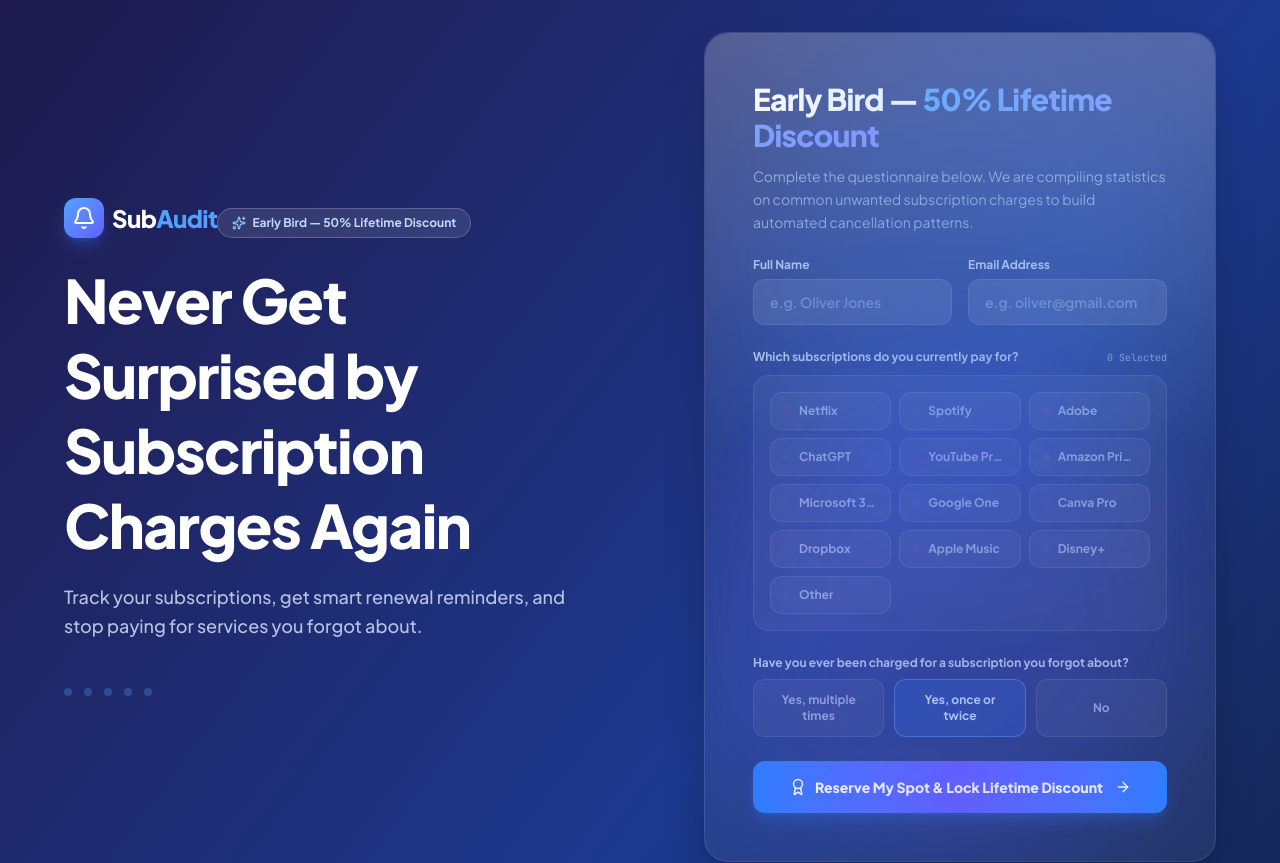
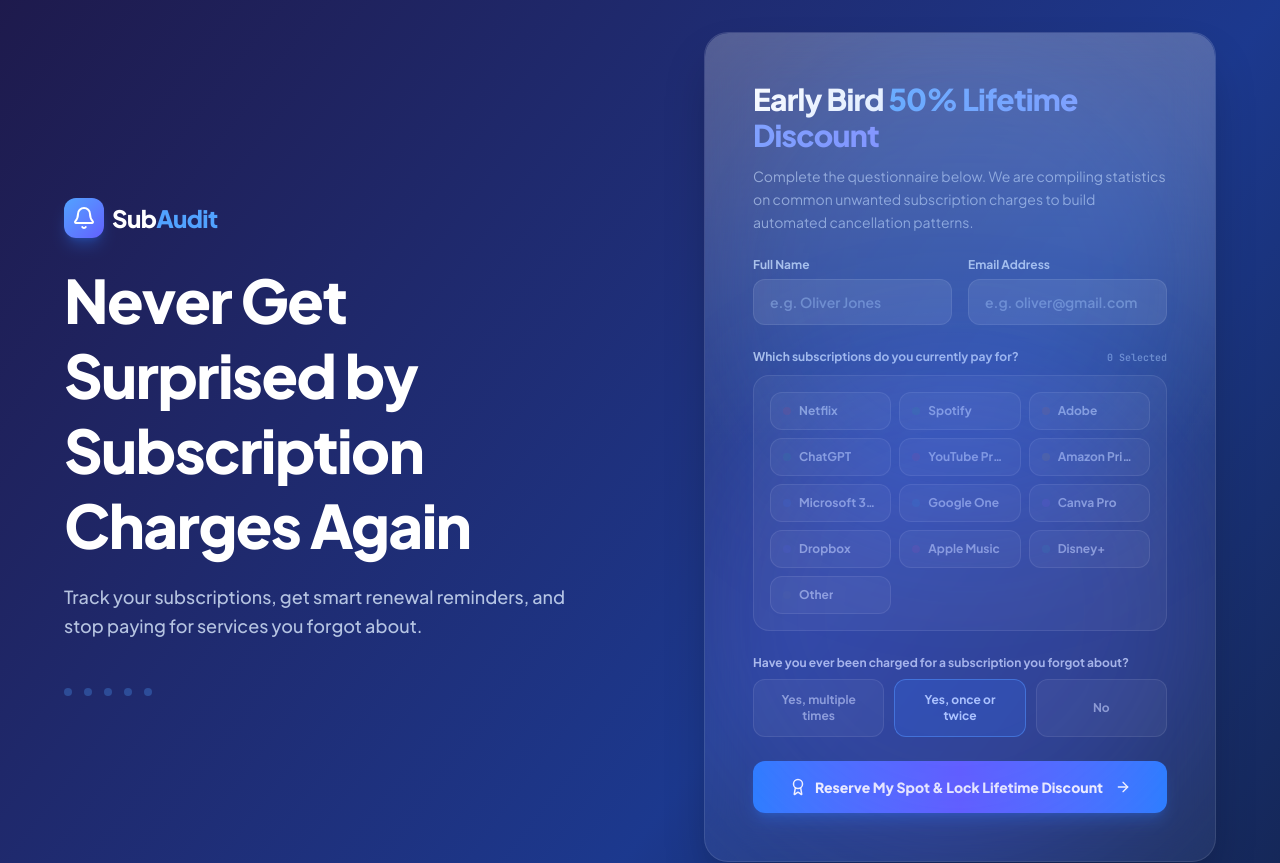
Before and after one commit to AhmadAli0071/subsudit, a React (Vite) app: page / in a window 1280 px wide. Shown: the top 863 px of the page. Built offline with nearby package versions, Linux system fonts and the light colour scheme.

Commit message:
Remove left badge and dash from heading

```diff
--- a/src/App.tsx
+++ b/src/App.tsx
@@ -27,11 +27,6 @@
               <span className="text-2xl font-extrabold tracking-tight">
                 Sub<span className="text-blue-400">Audit</span>
               </span>
-            </div>
-
-            <div className="inline-flex items-center gap-1.5 px-3.5 py-1.5 bg-white/10 border border-white/20 rounded-full mb-6">
-              <Sparkles className="w-3.5 h-3.5 text-blue-300" />
-              <span className="text-xs font-bold text-blue-200">Early Bird — 50% Lifetime Discount</span>
             </div>
 
             <h1 className="text-4xl sm:text-5xl lg:text-6xl font-extrabold tracking-tight leading-tight mb-5">
--- a/src/components/WaitlistForm.tsx
+++ b/src/components/WaitlistForm.tsx
@@ -132,7 +132,7 @@
             >
               <div className="mb-6">
                 <h3 className="text-2xl sm:text-3xl font-black text-white tracking-tight">
-                  Early Bird — <span className="bg-gradient-to-r from-blue-400 to-indigo-400 bg-clip-text text-transparent">50% Lifetime Discount</span>
+                  Early Bird <span className="bg-gradient-to-r from-blue-400 to-indigo-400 bg-clip-text text-transparent">50% Lifetime Discount</span>
                 </h3>
                 <p className="text-sm text-blue-100/60 leading-relaxed mt-3">
                   Complete the questionnaire below. We are compiling statistics on common unwanted subscription charges to build automated cancellation patterns.
```
